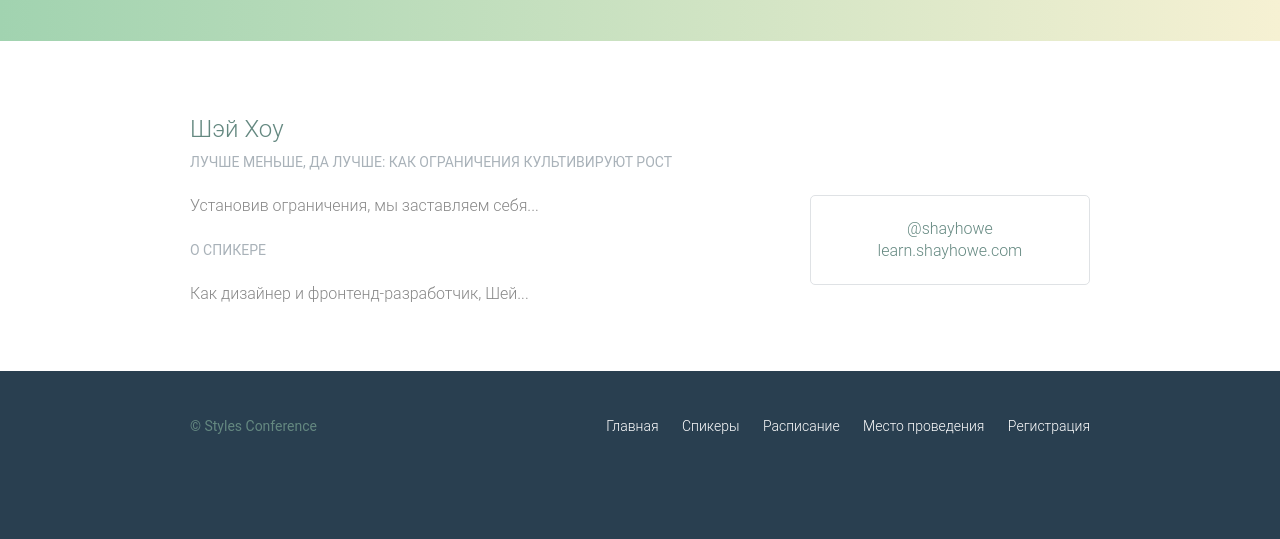
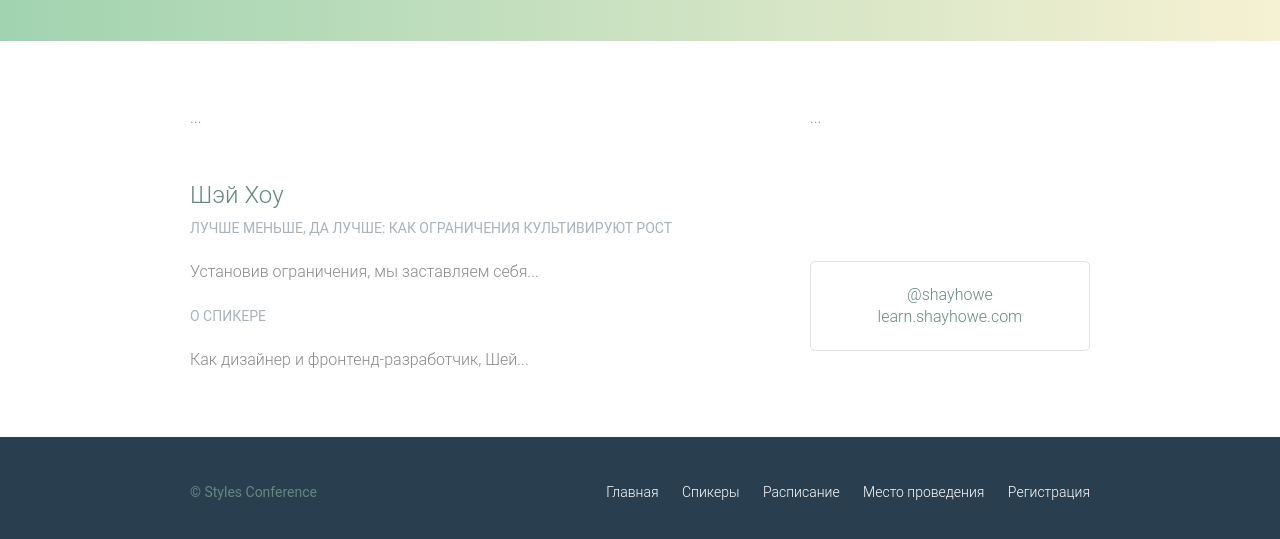
Before and after one commit to O-Julia-O/FirstSite, a plain HTML site: page html/speakers.html in a window 1280 px wide. Shown: the part 355-894 px from the top of the page. Before the commit the page ends 836 px from the top, so only its background shows below. Drawn offline with Linux system fonts and the light colour scheme.

Commit message:
added second speaker

```diff
--- a/html/speakers.html
+++ b/html/speakers.html
@@ -37,6 +37,19 @@
 
   <section class="row">
     <div class="grid">
+
+      <section class="speaker" id="chris-mills">
+
+        <div class="col-2-3">
+          ...
+        </div><!--
+
+        --><aside class="col-1-3">
+          ...
+        </aside>
+
+      </section>
+
       <section id="shay-howe">
         <div class="col-2-3">
           <h2>Шэй Хоу</h2>
```
